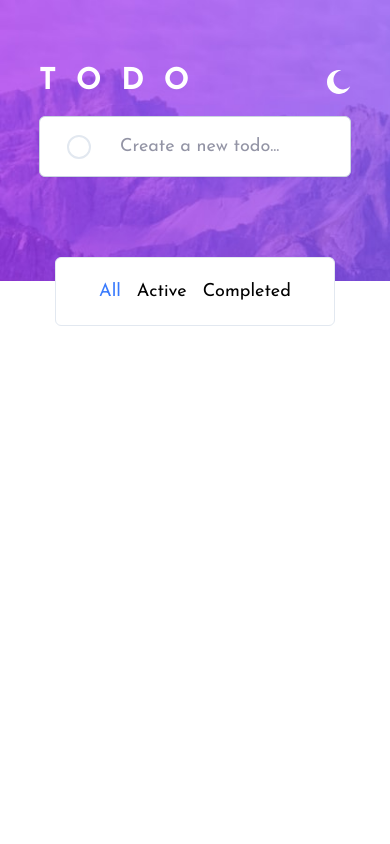
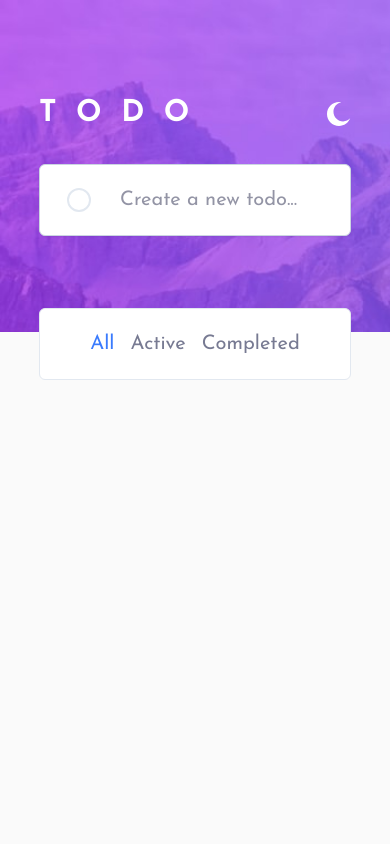
Before and after one commit to snhase/fem-todo-app, a React (Create React App) app: page / in a window 390 px wide. Shown: the top 844 px of the page. Built offline with nearby package versions, Linux system fonts and the light colour scheme.

Commit message:
add theme switcher

```diff
--- a/src/App.tsx
+++ b/src/App.tsx
@@ -3,6 +3,7 @@ import { Card } from './components/card.tsx';
 import TaskList from './components/TaskList.tsx'
 import React, { useEffect, useState } from 'react'
 import IconMoon from './assets/images/icon-moon.svg'
+import IconSun from './assets/images/icon-sun.svg'
 import TaskFilter from './components/TaskFilter.tsx';
 
 export interface ToDo {
@@ -14,38 +15,78 @@ export interface ToDo {
 function App() {
 
   const [filterType, setFilterType] = useState("all");
+  const [theme, setTheme] = useState(null);
   const [todoList, setToDoList] = useState<ToDo[]>(null);
+
+  useEffect(()=>{
+    if (localStorage.theme === 'dark' || (!('theme' in localStorage) && window.matchMedia('(prefers-color-scheme: dark)').matches)) {
+      setTheme("dark");
+      if(!('theme' in localStorage)){
+        localStorage.setItem("theme","dark");
+      }
+    } else {
+      setTheme("light");
+    }
+  },[])
+
+  useEffect(()=>{
+    if (theme === "dark") {
+        document.documentElement.classList.add('dark');
+    } else {
+      document.documentElement.classList.remove('dark');
+    }
+  },[theme])
 
   useEffect(()=>{
     if(!todoList){
       let taskList:ToDo[] = localStorage.getItem("toDoList")?JSON.parse(localStorage.getItem("toDoList")):[];
       setToDoList(taskList);
     }
-
   },[todoList]);
 
   const clearCompleted = () => {
     let updated:ToDo[] = todoList.filter(todo => !todo.completed);
     setToDoList(updated);
     localStorage.setItem("toDoList",JSON.stringify(updated));
-}
+  }
+
+  const toggleThemeSwitch = () =>{
+    setTheme(theme === "dark"?"light":"dark");
+    localStorage.theme = (theme === "dark"?"light":"dark");
+  }
 
   return (
-    <div className="mx-auto h-screen">
-      <header className="h-1/3 bg-[url('./assets/images/bg-desktop-light.jpg')] bg-cover">
-        <div className="w-4/5 md:w-1/2 lg:w-1/3 mx-auto pt-16 lg:pt-24 flex justify-between items-center content-center">
+    <div className="mx-auto bg-veryLightGray dark:bg-veryDarkBlue">
+      <header className="bg-cover bg-[url('./assets/images/bg-desktop-light.jpg')] dark:bg-[url('./assets/images/bg-desktop-dark.jpg')]">
+        <div className="pt-24 pb-24">
+        <div className="w-4/5 md:w-1/2 lg:w-[38%] mx-auto flex justify-between items-center content-center">
           <h1 className="uppercase text-3xl  md:text-5xl font-extrabold text-white"> T&nbsp;&nbsp;O&nbsp;&nbsp;D&nbsp;&nbsp;O</h1>
-          <img className ="w-6 h-6" src={IconMoon} alt="theme switcher moon icon"/>
+          {
+            theme === "dark"?
+            <img
+              className ="w-6 h-6 hover:cursor-pointer"
+              src={IconSun}
+              alt="theme switcher sun icon"
+              onClick={toggleThemeSwitch} />
+            :
+            <img
+              className ="w-6 h-6 hover:cursor-pointer"
+              src={IconMoon}
+              alt="theme switcher moon icon"
+              onClick={toggleThemeSwitch}
+              />
+          }
         </div>
-        <div className="mx-auto mt-4 xl:mt-4">
+        <div className="mx-auto mt-8">
         <Input
           label="Create a new todo..."
           toDoList={todoList}
           setToDoList={setToDoList}
            ></Input>
         </div>
+        </div>
       </header>
-      <main className="-translate-y-16">
+      <main className="-translate-y-16 h-screen">
         <div>
           {
             todoList && todoList.length>0?
@@ -57,7 +98,7 @@ function App() {
               />
             <div className="relative">
             <div className="sticky">
-              <div className="flex justify-between p-5 text-[hsl(236,9%,61%)]">
+              <div className="flex justify-between p-5 text-darkGrayishBlue">
                 <div>{todoList.filter(item=>!item.completed).length} items left</div>
                 <div className="hidden md:flex capitalize">
                     <TaskFilter
@@ -66,7 +107,7 @@ function App() {
                     />
                 </div>
                 <div
-                  className="text-right capitalize hover:cursor-pointer hover:text-[hsl(235,19%,35%)]"
+                  className="text-right capitalize hover:cursor-pointer hover:text-veryDarkGrayishBlue dark:hover:text-lightGrayishBlueHover"
                   onClick={clearCompleted}
                   >clear completed</div>
               </div>
@@ -77,7 +118,7 @@ function App() {
             <></>
           }
         </div>
-        <div className="md:hidden my-5 p-5">
+        <div className="md:hidden my-5 py-5 text-darkGrayishBlue">
           <Card>
           <TaskFilter
               filterType={filterType}
@@ -86,6 +127,15 @@ function App() {
           </Card>
         </div>
       </main>
+      <footer className="bg-veryLightGray dark:bg-veryDarkDesaturatedBlue bottom-0 p-3 text-center font-semibold border-t-2 border-slate-200">
+      Challenge by <a
+            className="text-blue-800 hover:text-blue-900 hover:underline"
+            href="https://www.frontendmentor.io/challenges/todo-app-Su1_KokOW"
+            target="_blank"
+            rel="noopener noreferrer">Frontend Mentor</a>. Coded by <a href="https://github.com/snhase"
+            className="text-blue-800 hover:text-blue-900 hover:underline"
+            target="_blank" rel="noopener noreferrer">snhase</a>
+      </footer>
     </div>
   );
 }
--- a/src/components/TaskFilter.tsx
+++ b/src/components/TaskFilter.tsx
@@ -3,34 +3,26 @@ import React from "react";
 
 const TaskFilter = ({filterType, setFilterType}) =>{
     const filterClassNames = "px-2 hover:cursor-pointer";
+    const filterList = ["all", "active", "completed"]
 
     return(
         <div className="p-5 text-center md:p-0 flex justify-center capitalize">
-            <div
-                className=
-                {filterType === "all"?
-                ["text-[hsla(220,98%,61%,1)]",filterClassNames].join(" ")
-                :
-                ["hover:text-[hsl(235,19%,35%)]", filterClassNames].join(" ")
-                }
-                onClick={()=> setFilterType("all")}>
-                    all</div>
-            <div
-                className={filterType === "active"?
-                ["text-[hsla(220,98%,61%,1)]",filterClassNames].join(" ")
-                :
-                ["hover:text-[hsl(235,19%,35%)]", filterClassNames].join(" ")
-                }
-                onClick={()=> setFilterType("active")}>
-                    active</div>
-            <div
-                className={filterType === "completed"?
-                ["text-[hsla(220,98%,61%,1)]",filterClassNames].join(" ")
-                :
-                ["hover:text-[hsl(235,19%,35%)]", filterClassNames].join(" ")
-                }
-                onClick={()=> setFilterType("completed")}>
-                    completed</div>
+            {
+                filterList.map((filter)=>{
+                    return(
+                        <div
+                        key={filter}
+                        className=
+                        {filter === filterType?
+                        ["text-brightBlue",filterClassNames].join(" ")
+                        :
+                        ["hover:text-veryDarkGrayishBlue dark:hover:text-lightGrayishBlueHover", filterClassNames].join(" ")
+                        }
+                        onClick={()=> setFilterType(filter)}>
+                            {filter}</div>
+                    )
+                })
+            }
         </div>
     )
 }
--- a/src/components/card.tsx
+++ b/src/components/card.tsx
@@ -6,7 +6,7 @@ interface Props {
 
 export function Card({ children }: Props) {
   return (
-    <section className="w-4/5 md:w-1/2 lg:w-1/3 mx-auto bg-white shadow-card rounded-md border border-solid border-slate-200">
+    <section className="w-4/5 md:w-1/2 lg:w-[38%] mx-auto bg-white dark:bg-veryDarkDesaturatedBlue shadow-card border border-solid rounded-md border-slate-200 dark:border-0">
       {children}
     </section>
   );
--- a/src/components/input.tsx
+++ b/src/components/input.tsx
@@ -36,13 +36,13 @@ export function Input({label, toDoList, setToDoList}: Props) {
   }
 
   return (
-    <div className="w-4/5 md:w-1/2 lg:w-1/3 mx-auto relative block">
+    <div className="w-4/5 md:w-1/2 lg:w-[38%] mx-auto relative block">
         <span className="absolute inset-y-0 left-2 flex items-center p-5">
-          <div className="h-6 w-6 bg-white rounded-full border-2 border-slate-200"></div>
+          <div className="h-6 w-6 bg-white dark:bg-veryDarkDesaturatedBlue rounded-full border-2 border-slate-200 dark:border-veryDarkGrayishBlue2"></div>
         </span>
         <input
           id={id}
-          className="block bg-white w-full border border-slate-300 rounded-md py-4 pl-20 pr-5 shadow-sm text-[hsl(235,19%,35%)] focus:outline-none placeholder:text-[hsl(236,9%,61%)]"
+          className="block bg-white dark:bg-veryDarkDesaturatedBlue w-full border border-slate-300 dark:border-veryDarkDesaturatedBlue rounded-md py-5 pl-20 pr-5 shadow-sm text-[hsl(235,19%,35%)] dark:text-lightGrayishBlue focus:outline-none placeholder:text-[hsl(236,9%,61%)] dark:placeholder:text-veryDarkGrayishBlue1"
           placeholder={label}
           value={value}
           autoComplete="off"
--- a/src/index.css
+++ b/src/index.css
@@ -8,7 +8,7 @@ body {
   font-family: 'Josefin Sans', -apple-system, BlinkMacSystemFont, 'Segoe UI', 'Roboto', 'Oxygen',
   'Ubuntu', 'Cantarell', 'Fira Sans', 'Droid Sans', 'Helvetica Neue',
   sans-serif;
-  font-size: 18px;
+  font-size: 20px;
 }
 
 #root{
--- a/tailwind.config.js
+++ b/tailwind.config.js
@@ -3,13 +3,33 @@ module.exports = {
   content: [
     "./src/**/*.{js,jsx,ts,tsx}",
   ],
+  darkMode:"class",
   theme: {
     screens: {
       'sm': '576px',
       'md': '768px',
       'lg': '1280px',
     },
-    extend: {},
+    extend: {
+      colors: {
+        //primary
+        "brightBlue": "hsl(220, 98%, 61%)",
+        //light theme
+        "veryLightGray": "hsl(0, 0%, 98%)",
+        "veryLightGrayishBlue": "hsl(236, 33%, 92%)",
+        "lightGrayishBlue": "hsl(233, 11%, 84%)",
+        "darkGrayishBlue": "hsl(236, 9%, 61%)",
+        "veryDarkGrayishBlue": "hsl(235, 19%, 35%)",
+        //dark theme
+        "veryDarkBlue":"hsl(235, 21%, 11%)",
+        "veryDarkDesaturatedBlue": "hsl(235, 24%, 19%)",
+        "lightGrayishBlue" : "hsl(234, 39%, 85%)",
+        "lightGrayishBlueHover": "hsl(236, 33%, 92%)",
+        "darkGrayishBlue" : "hsl(234, 11%, 52%)",
+        "veryDarkGrayishBlue1" : "hsl(233, 14%, 35%)",
+        "veryDarkGrayishBlue2" : "hsl(237, 14%, 26%)"
+      }
+    },
   },
   plugins: [],
 }
```
Also changed, not shown: src/components/TaskList.tsx (+10 -9 lines).
